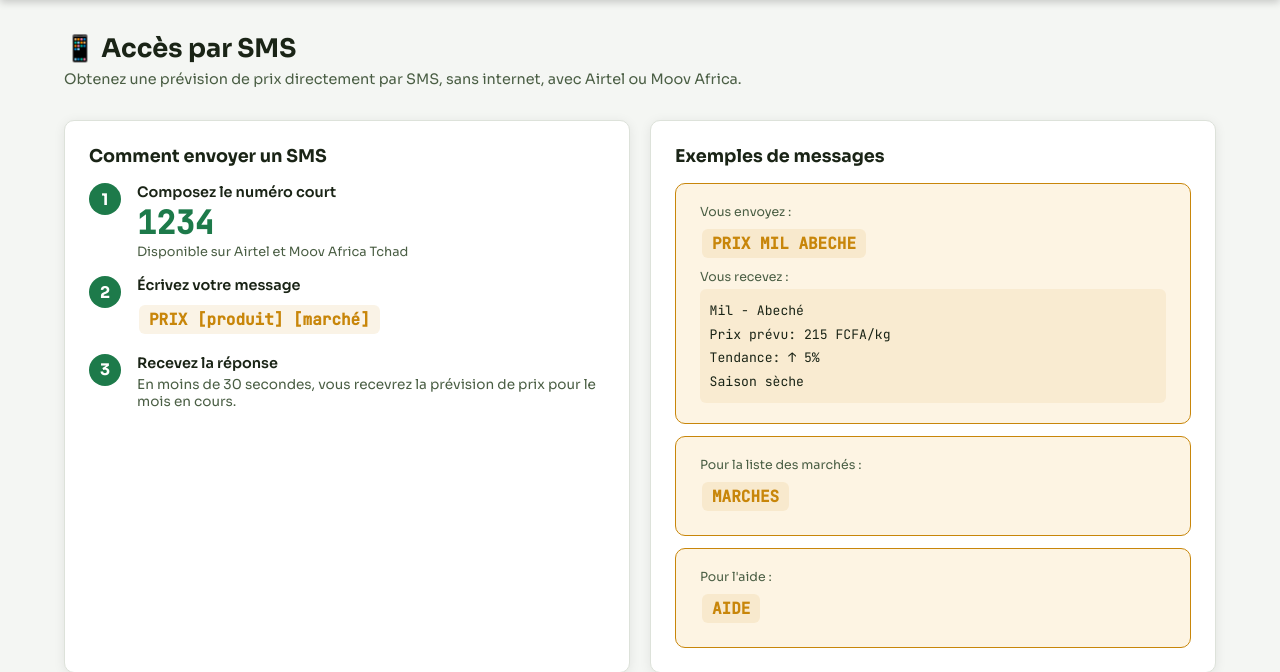
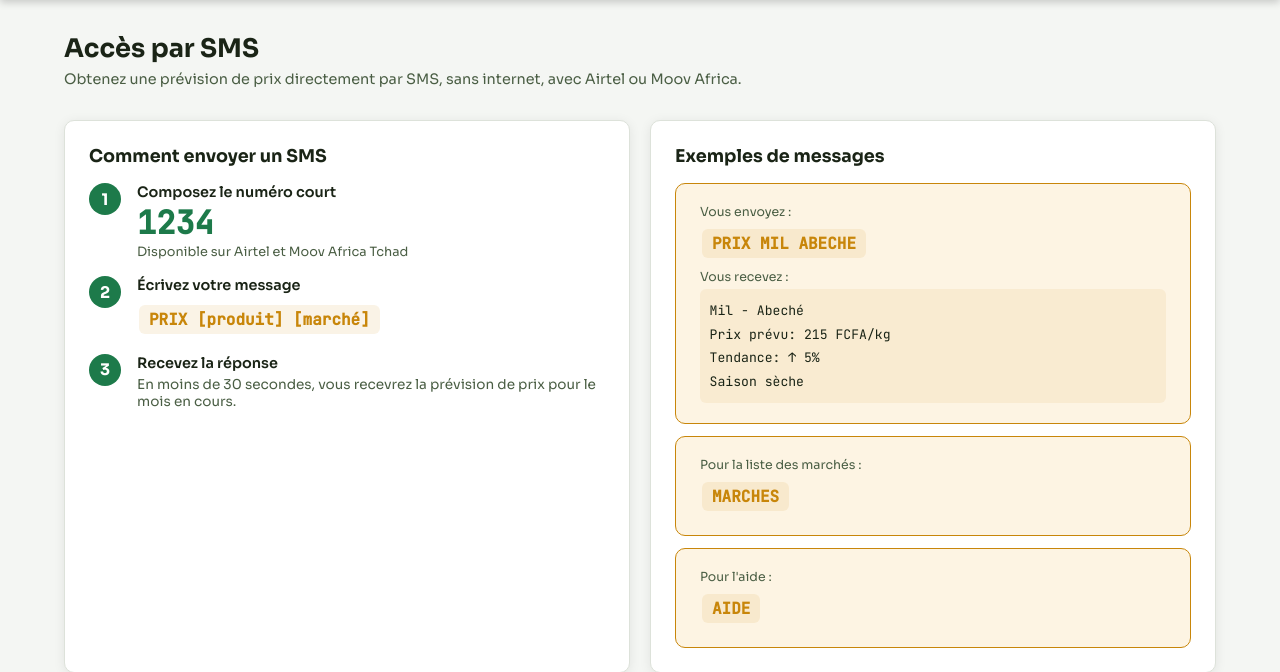
Before and after one commit to alladoummarius723-prog/prix_agricoles_tchad, a Django app: page /aide-sms/ in a window 1280 px wide. Shown: the part 60-732 px from the top of the page. Run offline with Django 4.2, Linux system fonts and the light colour scheme.

Commit message:
mis à jour

```diff
--- a/core/templates/core/aide_sms.html
+++ b/core/templates/core/aide_sms.html
@@ -2,7 +2,7 @@
 {% block title %}Guide SMS — AgriPrix Tchad{% endblock %}
 {% block content %}
 <div class="container">
-  <h1 class="page-title">📱 Accès par SMS</h1>
+  <h1 class="page-title"> Accès par SMS</h1>
   <p class="page-sub">Obtenez une prévision de prix directement par SMS, sans internet, avec Airtel ou Moov Africa.</p>
 
   <div class="grid-2" style="margin-bottom:1.5rem">
--- a/core/templates/core/historique.html
+++ b/core/templates/core/historique.html
@@ -2,7 +2,7 @@
 {% block title %}Historique — AgriPrix Tchad{% endblock %}
 {% block content %}
 <div class="container">
-  <h1 class="page-title">📋 Historique des prévisions</h1>
+  <h1 class="page-title"> Historique des prévisions</h1>
   <p class="page-sub">Toutes les prévisions effectuées via l'application web et par SMS.</p>
 
   <div class="card">
```
